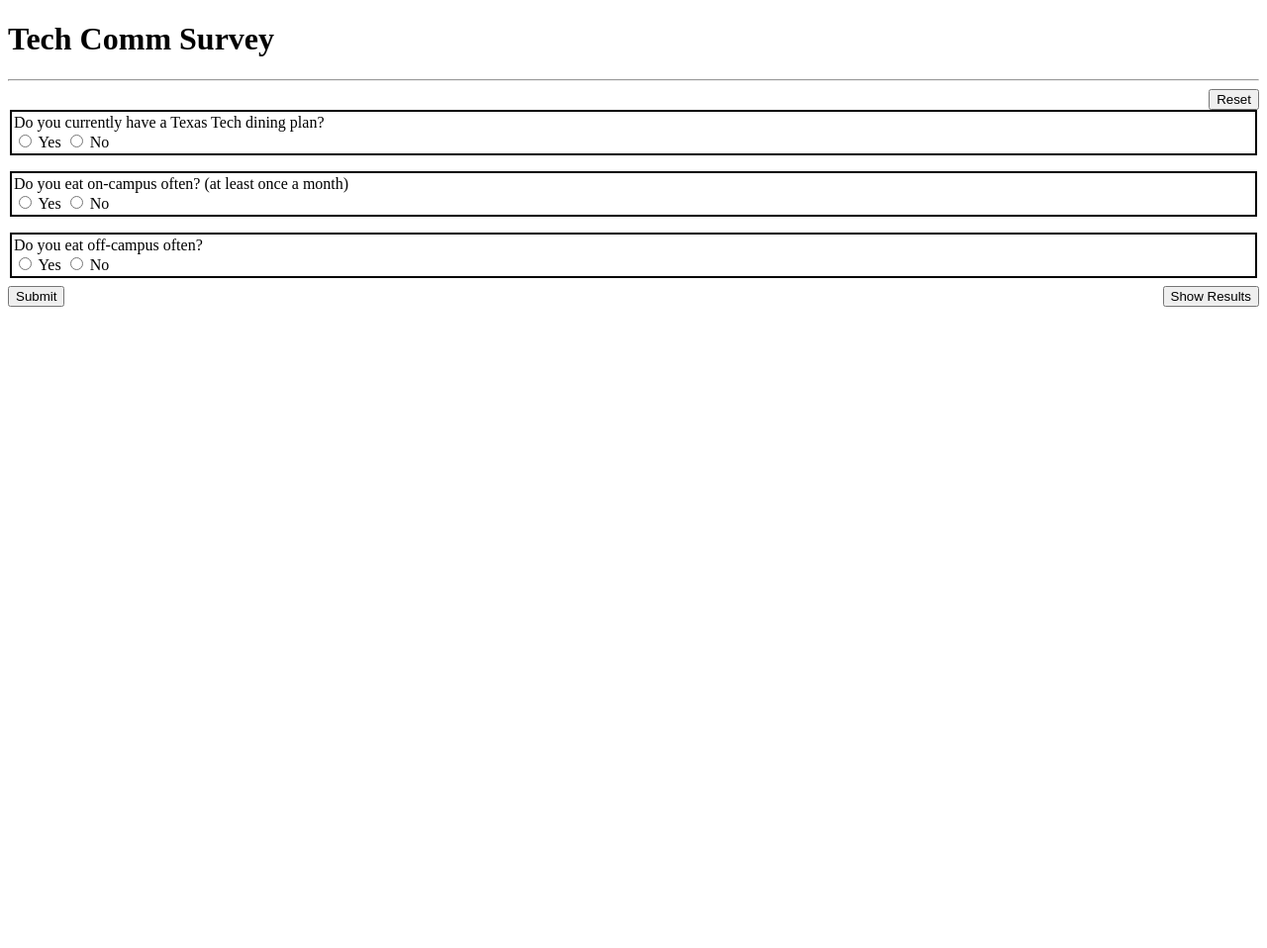
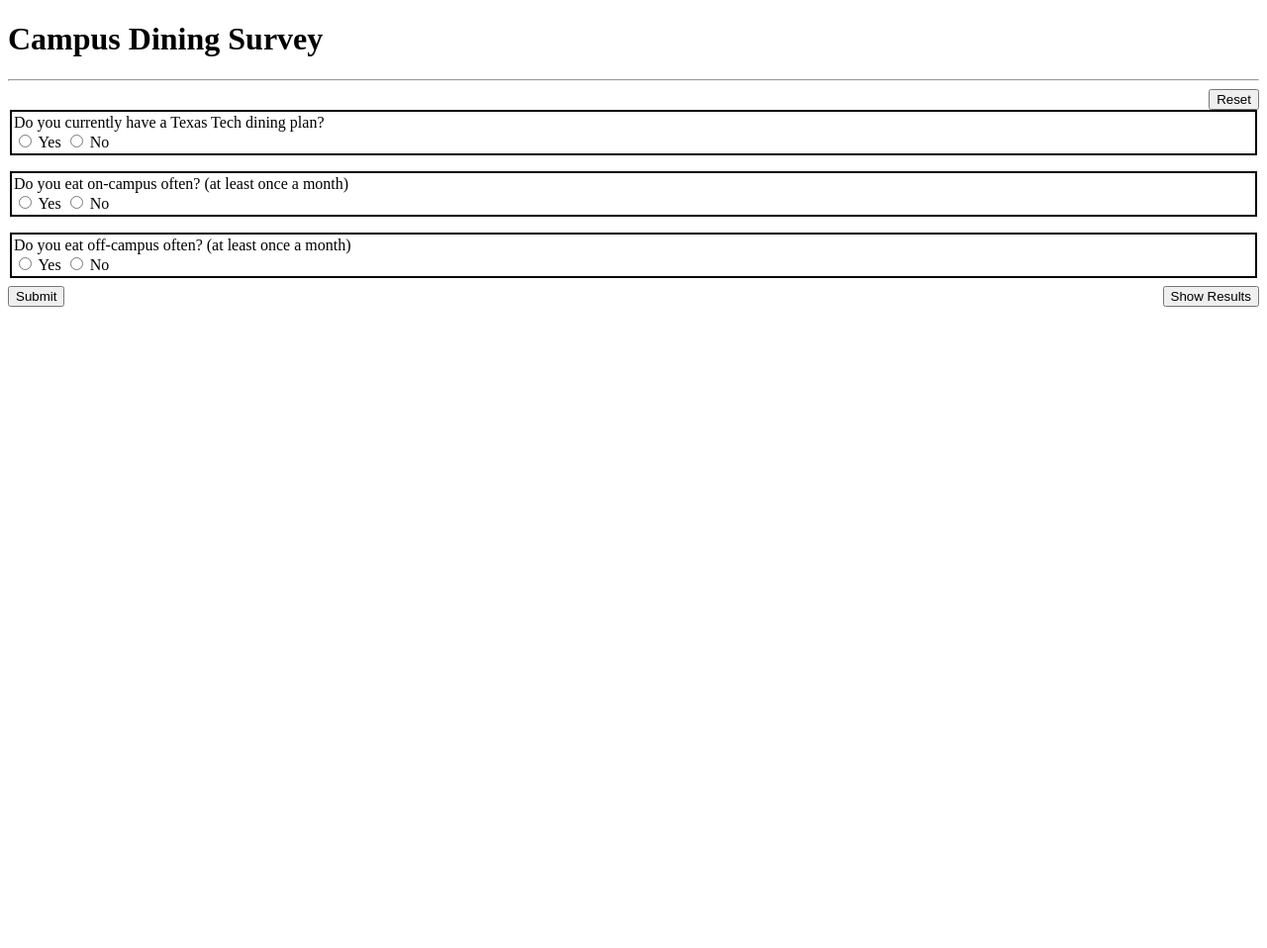
Before and after one commit to Aghast365/Website-Example, a Jekyll site: the page form-submission-2.html, which Jekyll copies as it is, in a window 1280 px wide. Shown: the whole page at 99% size. Built offline with Jekyll 4.4.1, drawn with Linux system fonts in a browser that asks for light colours.

Commit message:
Update form-submission-2.html

```diff
--- a/form-submission-2.html
+++ b/form-submission-2.html
@@ -69,7 +69,7 @@
 
 </head>
 <body>
-	<h1>Tech Comm Survey</h1>
+	<h1>Campus Dining Survey</h1>
 	<hr>
 
 	<form id='survey'>
@@ -271,7 +271,7 @@
 		</fieldset>
 
 		<fieldset id="eats-off-campus" class='question true-false'>
-			<label>Do you eat off-campus often?</label>
+			<label>Do you eat off-campus often? (at least once a month)</label>
 			<input required type='radio' name='eats-off-campus' id='eats-off-campus-t' value="true" data-show-if-checked='off-campus'/>
 			<label for='eats-off-campus-t'>Yes</label>
 
```
